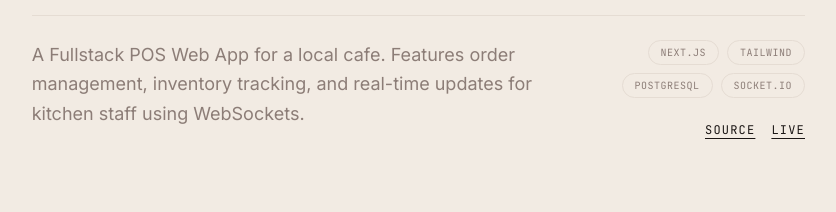
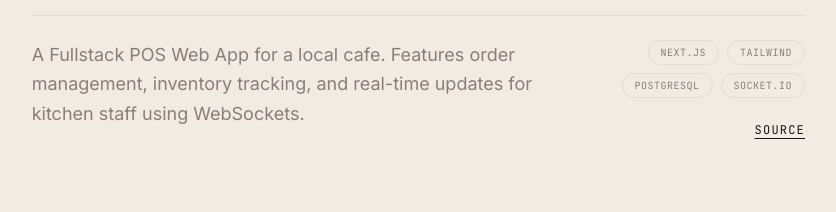
Before and after one commit to gupta-kush/dev-portfolio, a React (Vite) app: page / in a window 1280 px wide. Shown: the part 1260-1472 px from the top of the page, without its empty margins (427-1263 px from the left). Built offline with nearby package versions, Linux system fonts and the light colour scheme.

Commit message:
update: personal info in footer and remove obsolete project link

```diff
--- a/src/components/Footer.tsx
+++ b/src/components/Footer.tsx
@@ -17,25 +17,25 @@ export function Footer() {
       <div className="grid grid-cols-1 md:grid-cols-3 gap-12 max-w-7xl mx-auto font-mono uppercase tracking-widest text-sm">
         <div className="flex flex-col gap-4">
           <p className="text-[var(--color-bg)]/60 mb-4">Socials</p>
-          <a href="#" className="hover:underline underline-offset-4 group transition-transform hover:translate-x-2">
+          <a href="https://github.com/gupta-kush/" target="_blank" rel="noopener noreferrer" className="hover:underline underline-offset-4 group transition-transform hover:translate-x-2">
             GitHub
           </a>
-          <a href="#" className="hover:underline underline-offset-4 group transition-transform hover:translate-x-2">
+          <a href="https://www.linkedin.com/in/kushgg/" target="_blank" rel="noopener noreferrer" className="hover:underline underline-offset-4 group transition-transform hover:translate-x-2">
             LinkedIn
-          </a>
-          <a href="#" className="hover:underline underline-offset-4 group transition-transform hover:translate-x-2">
-            Twitter
           </a>
         </div>
         <div className="flex flex-col gap-4">
           <p className="text-[var(--color-bg)]/60 mb-4">Contact</p>
-          <a href="mailto:hello@kushgupta.dev" className="hover:underline underline-offset-4 group transition-transform hover:translate-x-2">
-            hello@kushgupta.dev
+          <a href="mailto:kushg0124@gmail.com" className="hover:underline underline-offset-4 group transition-transform hover:translate-x-2">
+            kushg0124@gmail.com
+          </a>
+          <a href="tel:972-800-4922" className="hover:underline underline-offset-4 group transition-transform hover:translate-x-2">
+            972-800-4922
           </a>
         </div>
         <div className="flex flex-col gap-4 md:text-right">
           <p className="text-[var(--color-bg)]/60 mb-4">Location</p>
-          <p>San Francisco, CA</p>
+          <p>Dallas, TX</p>
           <p className="mt-auto pt-8 text-xs text-[var(--color-bg)]/60">
             © {new Date().getFullYear()} Kush Gupta
           </p>
--- a/src/components/Projects.tsx
+++ b/src/components/Projects.tsx
@@ -15,7 +15,6 @@ const PROJECTS = [
       "A Fullstack POS Web App for a local cafe. Features order management, inventory tracking, and real-time updates for kitchen staff using WebSockets.",
     tech: ["Next.js", "Tailwind", "PostgreSQL", "Socket.io"],
     github: "#",
-    link: "#",
   },
   {
     title: "Naked URLs",
@@ -103,16 +102,6 @@ export function Projects() {
                         Source
                       </a>
                     )}
-                    {project.link && (
-                      <a
-                        href={project.link}
-                        target="_blank"
-                        rel="noopener noreferrer"
-                        className="text-xs font-mono uppercase tracking-widest hover:text-[var(--color-accent)] text-[var(--color-text)] transition-colors underline underline-offset-4"
-                      >
-                        Live
-                      </a>
-                    )}
                   </div>
                 </div>
               </div>
```
